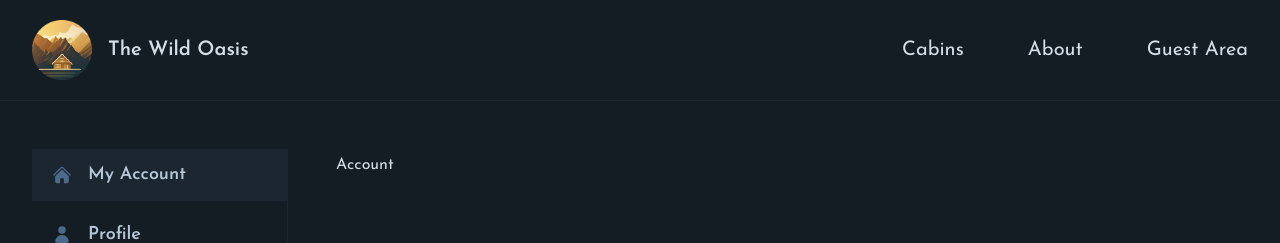
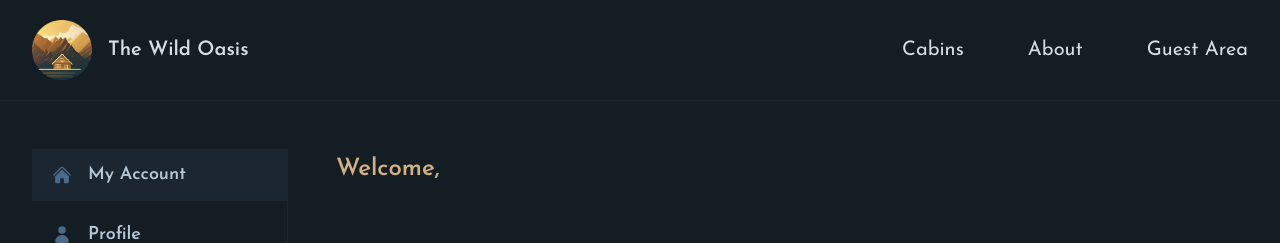
Before and after one commit to LeonLonsdale/the-wild-oasis-web, a Next.js app: page /account in a window 1280 px wide. Shown: the top 243 px of the page. Built offline with nearby package versions, Linux system fonts and the light colour scheme; no server answers.

Commit message:
Display name on profile welcome

```diff
--- a/package.json
+++ b/package.json
@@ -4,7 +4,7 @@
   "private": true,
   "type": "module",
   "scripts": {
-    "dev": "next dev",
+    "dev": "next dev --turbo",
     "build": "next build",
     "start": "next start",
     "prod": "next build && next start",
--- a/src/_components/cabins/cabin-card.tsx
+++ b/src/_components/cabins/cabin-card.tsx
@@ -8,7 +8,7 @@ export default function CabinCard({ cabin }: CabinCardProps) {
   const { id, name, maxCapacity, regularPrice, discount, image } = cabin;
 
   return (
-    <div className="flex border-primary-800 border">
+    <div className="flex border-primary-800 border rounded-md overflow-hidden">
       <div className="flex-1 relative">
         <Image
           src={image}
@@ -45,11 +45,10 @@ export default function CabinCard({ cabin }: CabinCardProps) {
             <span className="text-primary-200">/ night</span>
           </p>
         </div>
-
         <div className="bg-primary-950 border-t border-t-primary-800 text-right">
           <Link
             href={getPath("viewCabin", id)}
-            className="border-l border-primary-800 py-4 px-6 inline-block hover:bg-accent-600 transition-all hover:text-primary-900"
+            className=" border-primary-800 py-4 px-6 inline-block hover:bg-accent-600 transition-all hover:text-primary-900"
           >
             Details & reservation &rarr;
           </Link>
--- a/src/app/account/page.tsx
+++ b/src/app/account/page.tsx
@@ -1,9 +1,17 @@
+import { auth } from "@/_lib/auth";
 import { Metadata } from "next";
 
 export const metadata: Metadata = {
   title: "Guest Area",
 };
 
-export default function CabinsPage() {
-  return <h1>Account</h1>;
+export default async function CabinsPage() {
+  const session = await auth();
+  const name = session?.user?.name?.split(" ").at(0);
+
+  return (
+    <h2 className="font-semibold text-2xl text-accent-400 mb-7">
+      Welcome, {name}
+    </h2>
+  );
 }
--- a/src/app/login/page.tsx
+++ b/src/app/login/page.tsx
@@ -1,4 +1,8 @@
 import SignInButton from "@/_components/account/signin-button";
+
+export const metadata = {
+  title: "Sign in",
+};
 
 export default function Page() {
   return (
```
